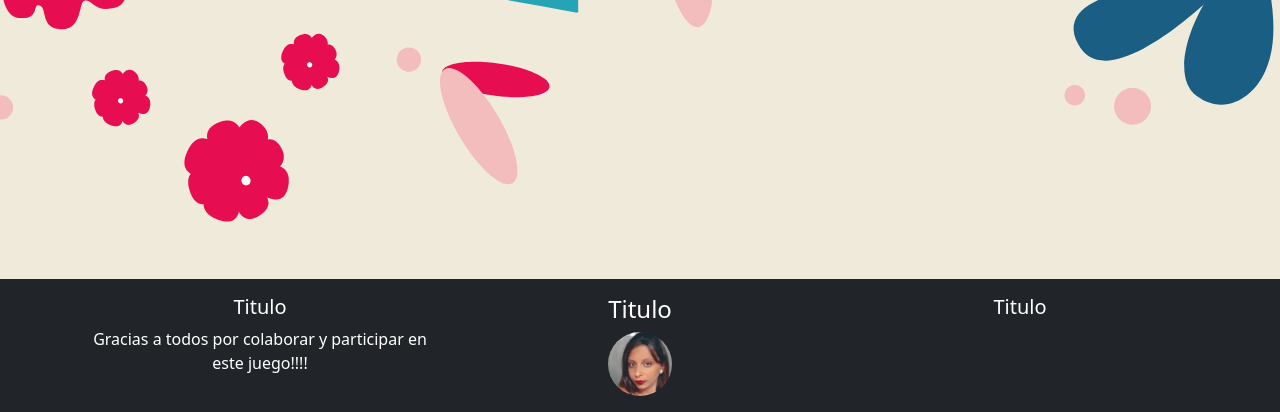
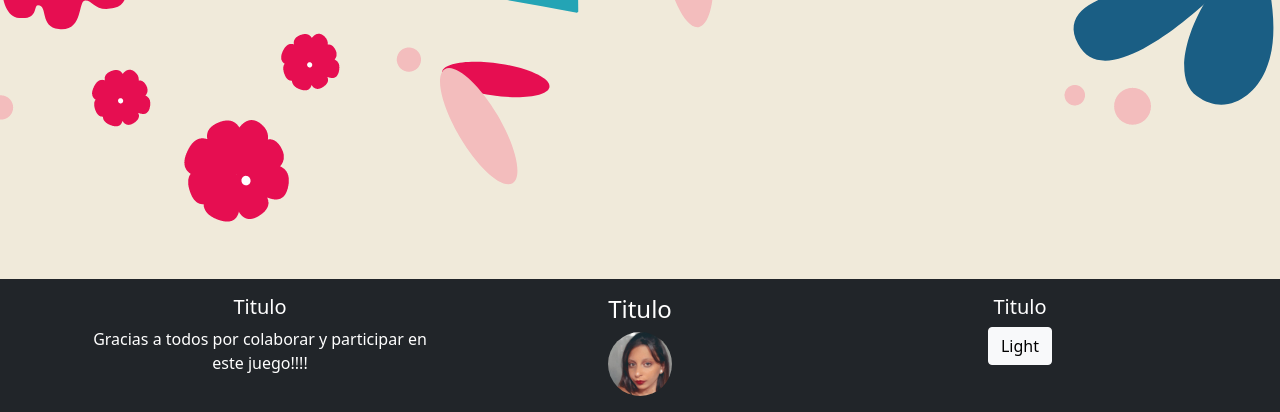
Before and after one commit to Fr4nee/CumpleRo, a website: page template.html in a window 1280 px wide. Shown: the part 388-800 px from the top of the page. Drawn offline with nearby package versions, Linux system fonts and the light colour scheme.

Commit message:
boton index

```diff
--- a/personas.scss
+++ b/personas.scss
@@ -71,6 +71,7 @@ body {
         border-radius: 50%;
     }
 
+
 // MEDIA QUERYS - CEL
 
 @media (max-width: 800px,) {
--- a/template.html
+++ b/template.html
@@ -99,6 +99,7 @@
 
                 <div class="col text-center">
                     <h5>Titulo</h5>
+                    <button type="button" class="btn btn-light"><a href="index.html" style="text-decoration: none; color: black;">Light</a></button>
                 </div>
             </div>
         </div>
```
Also changed, not shown: 1 other file.
